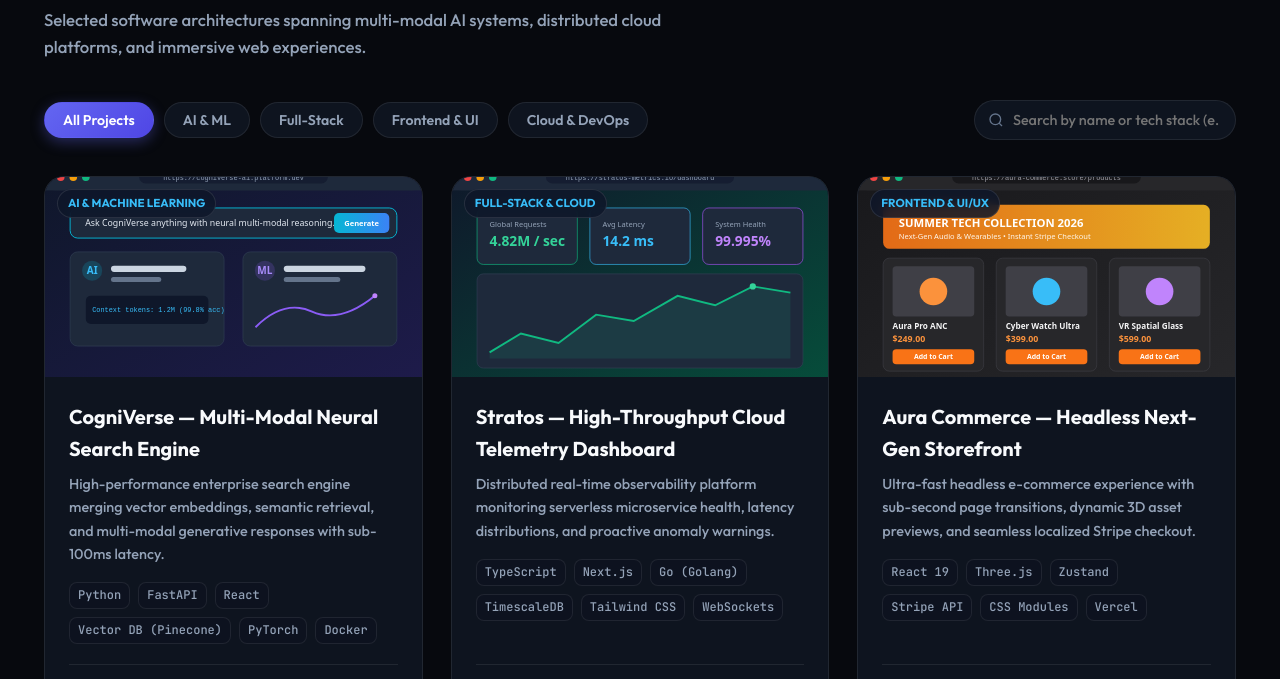
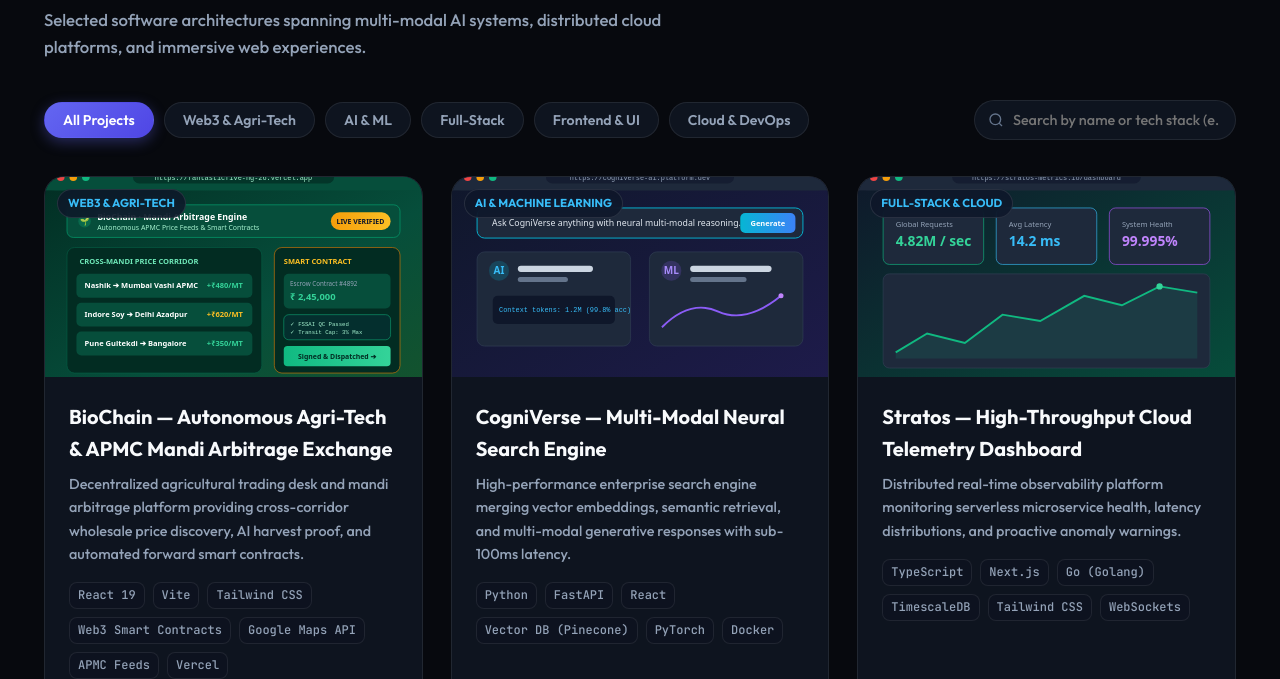
Before and after one commit to avishisrivastava8127-web/avishi_portfolio, a website: page index.html in a window 1280 px wide. Shown: the part 2872-3551 px from the top of the page. Drawn offline with Linux system fonts and the light colour scheme.

Commit message:
feat: add BioChain Agri-Tech & APMC Mandi project with live Vercel link

```diff
--- a/index.html
+++ b/index.html
@@ -275,6 +275,7 @@
         <div class="projects-filter-bar">
           <div class="filter-pills">
             <button class="filter-btn active" data-category="all">All Projects</button>
+            <button class="filter-btn" data-category="web3">Web3 &amp; Agri-Tech</button>
             <button class="filter-btn" data-category="ai">AI &amp; ML</button>
             <button class="filter-btn" data-category="fullstack">Full-Stack</button>
             <button class="filter-btn" data-category="frontend">Frontend &amp; UI</button>
--- a/js/data.js
+++ b/js/data.js
@@ -103,6 +103,29 @@
 
   // 💻 PROJECTS BUILT
   projects: [
+    {
+      id: "proj-biochain",
+      title: "BioChain — Autonomous Agri-Tech & APMC Mandi Arbitrage Exchange",
+      category: "web3",
+      categoryLabel: "Web3 & Agri-Tech",
+      image: "assets/images/project-biochain.svg",
+      summary: "Decentralized agricultural trading desk and mandi arbitrage platform providing cross-corridor wholesale price discovery, AI harvest proof, and automated forward smart contracts.",
+      tags: ["React 19", "Vite", "Tailwind CSS", "Web3 Smart Contracts", "Google Maps API", "APMC Feeds", "Vercel"],
+      liveUrl: "https://fantasticfive-hg-26.vercel.app/",
+      githubUrl: "https://github.com/avishisrivastava8127-web/avishi_portfolio",
+      featured: true,
+      metrics: "Live Multi-Mandi Arbitrage Engine & Smart Contract Deal Room",
+      details: {
+        problem: "Agricultural producers and bulk commodity buyers endure fragmented wholesale pricing, high intermediary commissions, and unreliable manual quality inspections across regional APMC mandis.",
+        solution: "Engineered BioChain (Fantastic Five), a unified agri-tech platform integrating real-time APMC price telemetry, Google Maps logistics arbitrage routing, escrow-backed forward smart contracts, and AI harvest quality verification.",
+        keyFeatures: [
+          "Mandi Arbitrage Engine: Real-time price discovery comparing rates across Mumbai Vashi, Bangalore, Delhi Azadpur, Nashik, and Indore APMCs",
+          "Automated Forward Smart Contracts: Dynamic crop valuation, transit spoilage caps, and cryptographic contract generation",
+          "AI Harvest Proof & Quality Hub: Standardized checks for moisture levels, grain health, cleanliness, and FSSAI regulatory compliance",
+          "Logistics & Route Optimization: Interactive Google Maps visualizer calculating distance, transit hours, and net profit margins (+₹480/MT)"
+        ]
+      }
+    },
     {
       id: "proj-1",
       title: "CogniVerse — Multi-Modal Neural Search Engine",
```
Also changed, not shown: assets/images/project-biochain.svg (added).
